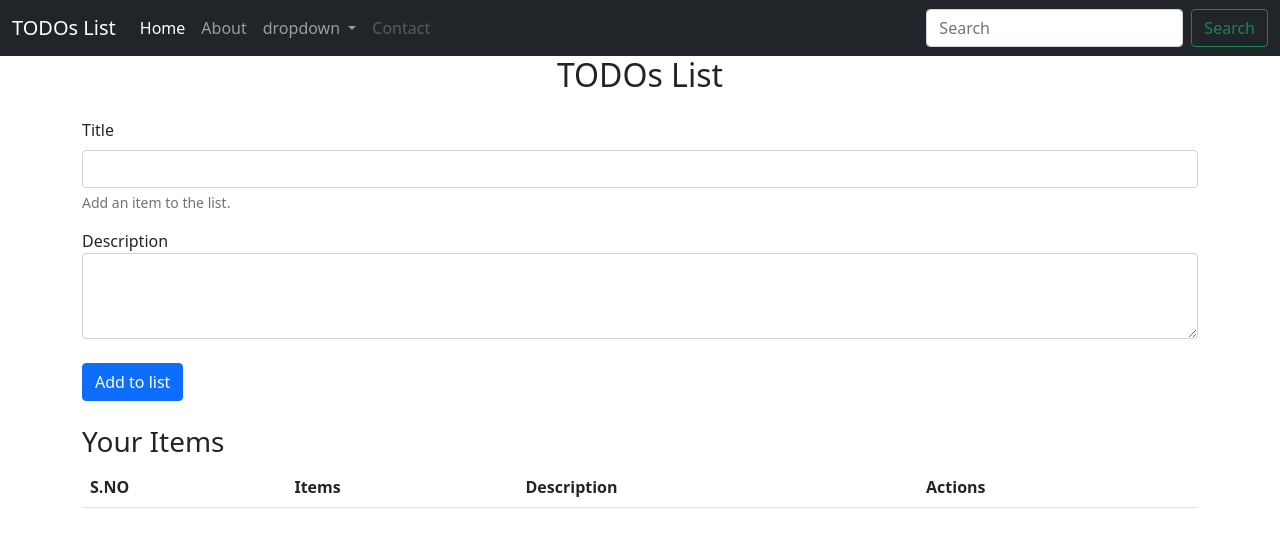
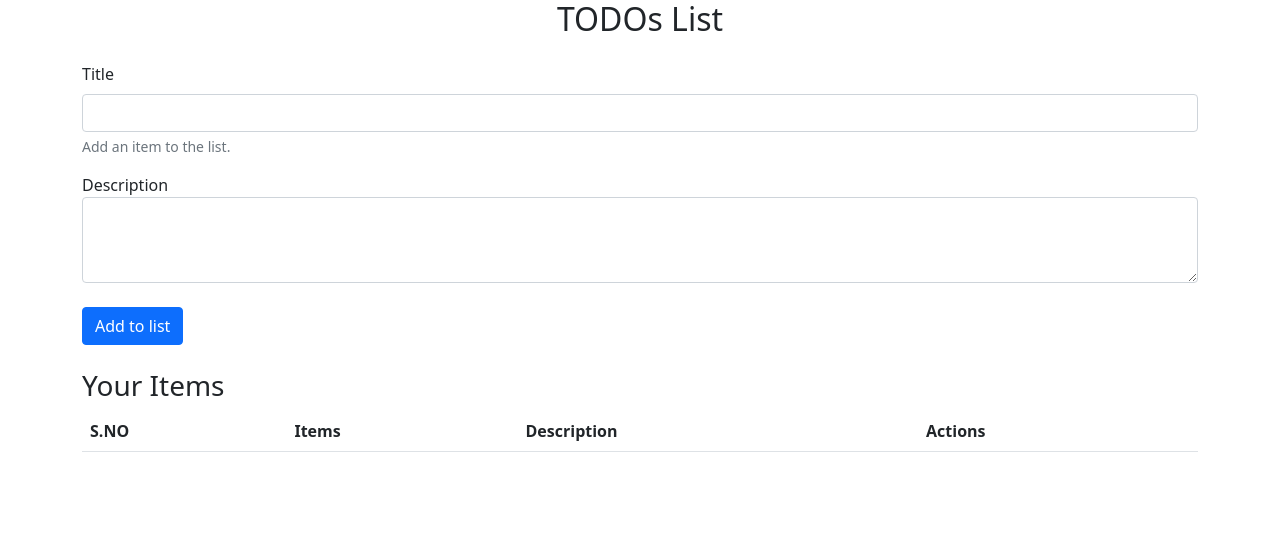
Before and after one commit to RitikaRanjan151/To-Do-List, a plain HTML site: page index.html in a window 1280 px wide. Drawn offline with nearby package versions, Linux system fonts and the light colour scheme.

Commit message:
Update index.html

```diff
--- a/index.html
+++ b/index.html
@@ -14,47 +14,6 @@
 </head>
 
 <body>
-  <nav class="navbar navbar-expand-lg navbar-dark bg-dark">
-    <div class="container-fluid">
-      <a class="navbar-brand" href="#">TODOs List</a>
-      <button class="navbar-toggler" type="button" data-bs-toggle="collapse" data-bs-target="#navbarSupportedContent"
-        aria-controls="navbarSupportedContent" aria-expanded="false" aria-label="Toggle navigation">
-        <span class="navbar-toggler-icon"></span>
-      </button>
-      <div class="collapse navbar-collapse" id="navbarSupportedContent">
-        <ul class="navbar-nav me-auto mb-2 mb-lg-0">
-          <li class="nav-item">
-            <a class="nav-link active" aria-current="page" href="#">Home</a>
-          </li>
-          <li class="nav-item">
-            <a class="nav-link" href="#">About</a>
-          </li>
-          <li class="nav-item dropdown">
-            <a class="nav-link dropdown-toggle" href="#" id="navbarDropdown" role="button" data-bs-toggle="dropdown"
-              aria-expanded="false">
-              dropdown
-            </a>
-            <ul class="dropdown-menu" aria-labelledby="navbarDropdown">
-              <li><a class="dropdown-item" href="#">Action</a></li>
-              <li><a class="dropdown-item" href="#">Another action</a></li>
-              <li>
-                <hr class="dropdown-divider">
-              </li>
-              <li><a class="dropdown-item" href="#">Something else here</a></li>
-            </ul>
-          </li>
-          <li class="nav-item">
-            <a class="nav-link disabled">Contact</a>
-          </li>
-        </ul>
-        <form class="d-flex">
-          <input class="form-control me-2" type="search" placeholder="Search" aria-label="Search">
-          <button class="btn btn-outline-success" type="submit">Search</button>
-        </form>
-      </div>
-    </div>
-  </nav>
-
   <div class="container my-8">
     <h2 class="text-center">TODOs List</h2>
 
```
